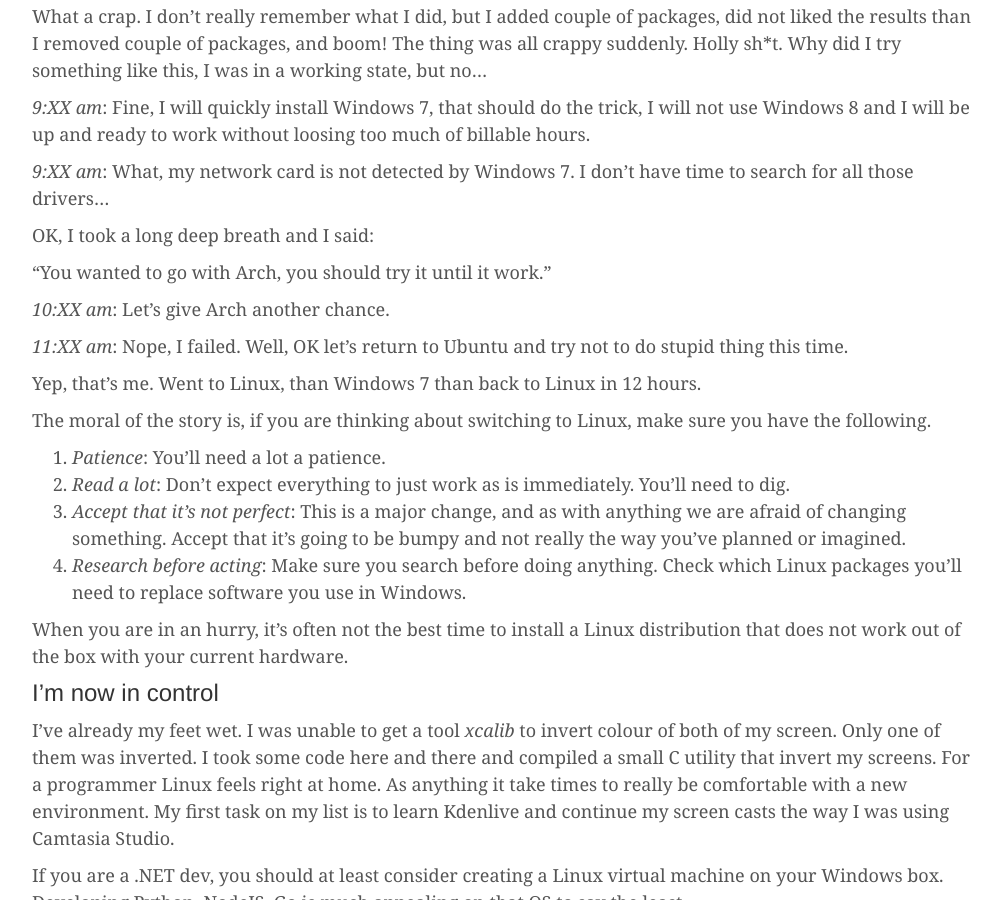
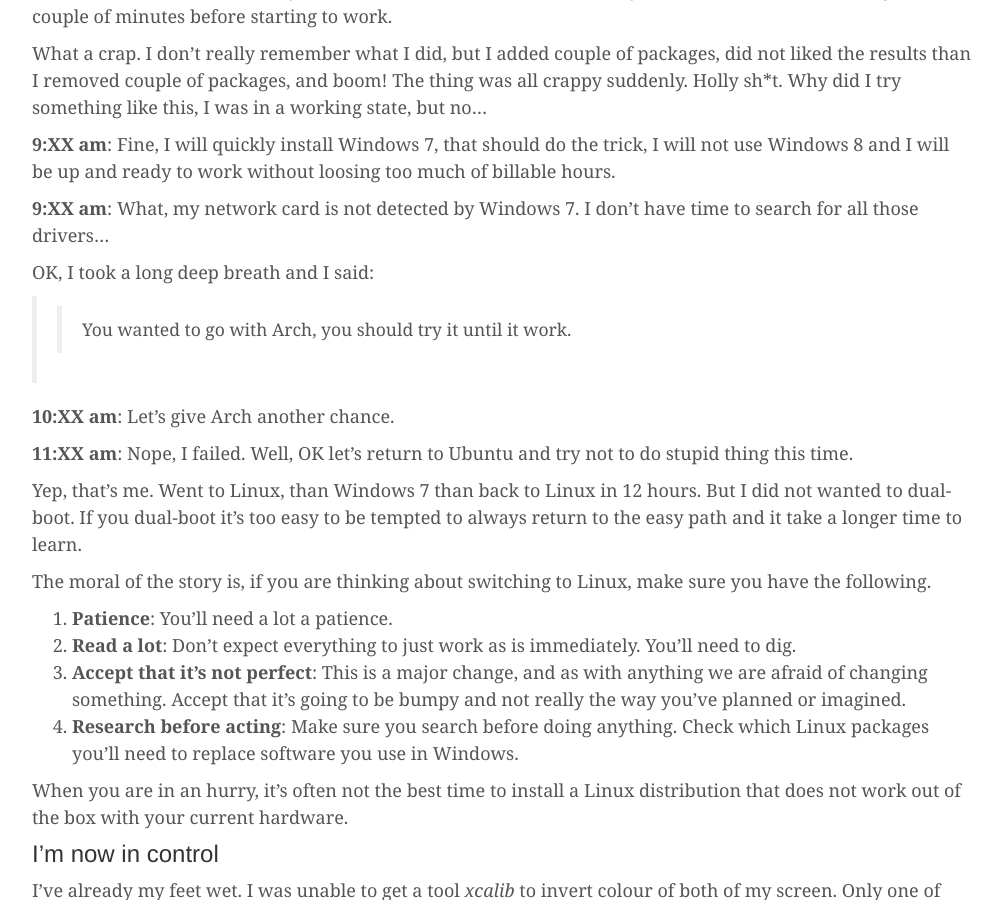
Before and after one commit to dstpierre/dstpierre.github.io, a Jekyll site: the page built from _posts/2014-06-11-the-day-i-ditched-windows-for-linux.md, in a window 1280 px wide and 900 px high, scrolled down 2136 px. Shown: the whole window, without its empty margins (138-1139 px from the left). Built offline with Jekyll 4.4.1, drawn with Linux system fonts in a browser that asks for light colours; nearby versions of some CDN libraries; Markdown is read by kramdown in place of the engine named in the settings; comment, search, counter and statistics services are not loaded; some of the changed text lies outside the part shown.

Commit message:
small fixes to ditching Windows post

```diff
--- a/_posts/2014-06-11-the-day-i-ditched-windows-for-linux.md
+++ b/_posts/2014-06-11-the-day-i-ditched-windows-for-linux.md
@@ -9,6 +9,8 @@
 categories: tips
 tags: linux, windows
 ---
+
+![simple C color inverter][/images/linux-desktop.png]
 
 My main source of revenue is by getting paid to architect and develop C# software
 for companies running in Windows infrastructure. Still, since I installed Windows 8
@@ -30,22 +32,22 @@
 
 ### What went wrong with Windows 8 for me
 
-1. *Stability*: I never had that many hard drive issues until Windows 8. The store
+1. **Stability**: I never had that many hard drive issues until Windows 8. The store
 apps was all corrupted two times. Countless times the OS scanned and tried to repair
 disk errors before opening Windows.
-2. *Responsiveness*: Too often I opened Visual Studio, Chrome, Firefox and all of a sudden
+2. **Responsiveness**: Too often I opened Visual Studio, Chrome, Firefox and all of a sudden
 clicking on an icon to make the app appearing just did nothing. All the desktop was
 frozen, ALT+TAB, ALT+F4 nothing was responding, but the current app continued to work.
 
 ### What was keeping me from ditching Windows
 
-1. *Camtasia Studio*: I bought Camtasia Studio a couple of months ago. I was sad to have paid $300 and used
+1. **Camtasia Studio**: I bought Camtasia Studio a couple of months ago. I was sad to have paid $300 and used
 it for about 15-20 screen casts. But still, the issue with Windows 8 greatly out-weight the benefits
 of a single software.
-2. *My Steam Games*: I have lots of game that I bought on Steam when Steam did their weekend deals. One
+2. **My Steam Games**: I have lots of game that I bought on Steam when Steam did their weekend deals. One
 of my favourite game is Civilization, I have a lots of turn-based games. I'll have to keep them on an older
 PC, that's not terrible.
-3. *Visual Studio*: As I've said, I'm primarily a C# developer, Visual Studio is a big part of my revenue stream.
+3. **Visual Studio**: As I've said, I'm primarily a C# developer, Visual Studio is a big part of my revenue stream.
 I don't really have alternative on Linux like Camtasia has, but I may manage to use it via a virtual machine.
 
 ### How to continue using Visual Studio in Linux
@@ -66,63 +68,65 @@
 
 #### June 9th 2014
 
-*8:00 pm*: The family routine is over, kids are OK, time to attack the installation of ArchLinux.
+**8:00 pm**: The family routine is over, kids are OK, time to attack the installation of ArchLinux.
 I was running Arch in a VM on Windows and I liked the lightweight aspect and being in control.
 
-*10:XX pm*: My 1-month-old PC gives me hard time installing Arch, I downloaded Manjaro
+**10:XX pm**: My 1-month-old PC gives me hard time installing Arch, I downloaded Manjaro
 and tried to see if their installer was doing a better job than me.
 
-*10:50 pm*: Looks like I will not be able to work tomorrow. Linux is still not installed. Manjaro also
+**10:50 pm**: Looks like I will not be able to work tomorrow. Linux is still not installed. Manjaro also
 failed installing. WTF is that new PC.
 
-*11:XX pm*: Let's try my good old friend Debian.
+**11:XX pm**: Let's try my good old friend Debian.
 
-*11:3X pm*: My network card is not supported. Haaaaa, that UEFI bios, WTH is that. Alright, just
+**11:3X pm**: My network card is not supported. Haaaaa, that UEFI bios, WTH is that. Alright, just
 for curiosity, would Ubuntu work.
 
-*11:5X pm*: Yeah :(. Well... It was certainly not my first choice. But Ubuntu installed without
+**11:5X pm**: Yeah :(. Well... It was certainly not my first choice. But Ubuntu installed without
 any glitch. I need to install VirtualBox, Skype, Windows 7, Visual Studio transfer my backup source
 code to be ready for work in about 7 hours.
 
-*12:XX am*: Alright, I'm too old for this, I will take the A.M. tomorrow and finish this up.
+**12:XX am**: Alright, I'm too old for this, I will take the A.M. tomorrow and finish this up.
 
 #### June 10th 2014
 
-*5:5X am*: Fresh and clean, I'm now top shape, let's do this... Installing VS 2013 and get my source code in place.
+**5:5X am**: Fresh and clean, I'm now top shape, let's do this... Installing VS 2013 and get my source code in place.
 
-*6:3X am*: Alright, everything seems to be in place, I don't really like how VirtualBox display my
+**6:3X am**: Alright, everything seems to be in place, I don't really like how VirtualBox display my
 Windows 7 VM, but for now it works.
 
-*7:XX am*: Then, I decided to try if I could installed Xfce instead of Unity. You know
+**7:XX am**: Then, I decided to try if I could installed Xfce instead of Unity. You know
 that kind of thoughts couple of minutes before starting to work.
 
 What a crap. I don't really remember what I did, but I added couple of packages, did not liked the results
 than I removed couple of packages, and boom! The thing was all crappy suddenly. Holly sh*t. Why did
 I try something like this, I was in a working state, but no...
 
-*9:XX am*: Fine, I will quickly install Windows 7, that should do the trick, I will not
+**9:XX am**: Fine, I will quickly install Windows 7, that should do the trick, I will not
 use Windows 8 and I will be up and ready to work without loosing too much of billable hours.
 
-*9:XX am*: What, my network card is not detected by Windows 7. I don't have time to search for all those
+**9:XX am**: What, my network card is not detected by Windows 7. I don't have time to search for all those
 drivers...
 
 OK, I took a long deep breath and I said:
 
-"You wanted to go with Arch, you should try it until it work."
+>> You wanted to go with Arch, you should try it until it work.
 
-*10:XX am*: Let's give Arch another chance.
+**10:XX am**: Let's give Arch another chance.
 
-*11:XX am*: Nope, I failed. Well, OK let's return to Ubuntu and try not to do stupid thing this time.
+**11:XX am**: Nope, I failed. Well, OK let's return to Ubuntu and try not to do stupid thing this time.
 
-Yep, that's me. Went to Linux, than Windows 7 than back to Linux in 12 hours.
+Yep, that's me. Went to Linux, than Windows 7 than back to Linux in 12 hours. But I did not wanted
+to dual-boot. If you dual-boot it's too easy to be tempted to always return to the easy path and
+it take a longer time to learn.
 
 The moral of the story is, if you are thinking about switching to Linux, make sure you have the following.
 
-1. *Patience*: You'll need a lot a patience.
-2. *Read a lot*: Don't expect everything to just work as is immediately. You'll need to dig.
-3. *Accept that it's not perfect*: This is a major change, and as with anything we are afraid of changing
+1. **Patience**: You'll need a lot a patience.
+2. **Read a lot**: Don't expect everything to just work as is immediately. You'll need to dig.
+3. **Accept that it's not perfect**: This is a major change, and as with anything we are afraid of changing
 something. Accept that it's going to be bumpy and not really the way you've planned or imagined.
-4. *Research before acting*: Make sure you search before doing anything. Check which Linux packages you'll need
+4. **Research before acting**: Make sure you search before doing anything. Check which Linux packages you'll need
 to replace software you use in Windows.
 
 
```
